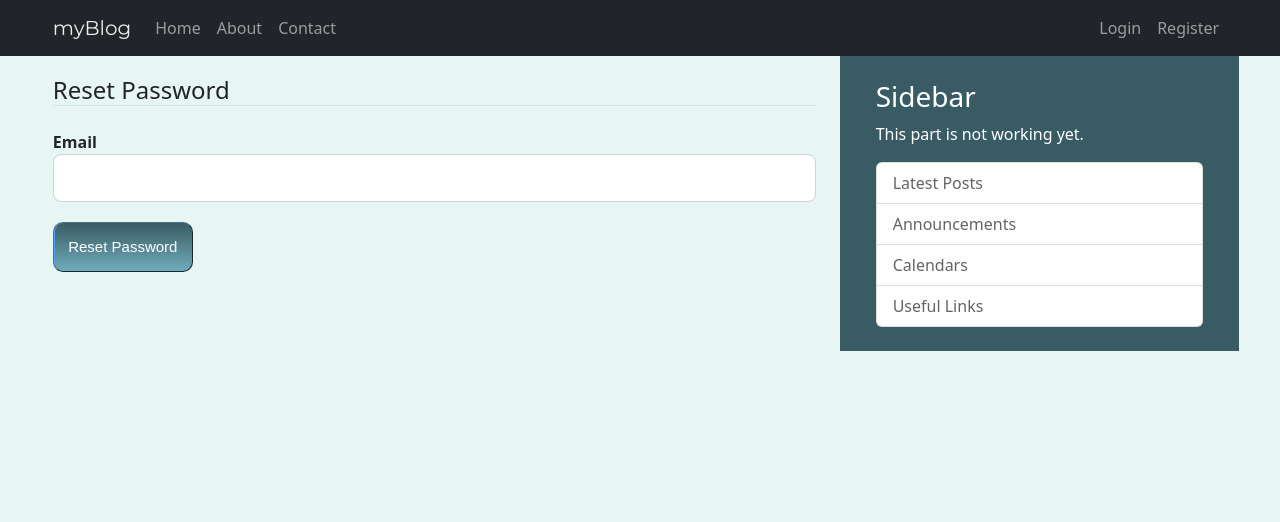
After one commit to Jacek89/myBlog, a Flask app: page /reset_password in a window 1280 px wide. The commit adds this page. Shown: the top 522 px of the page. Run offline with Flask 3, Linux system fonts and the light colour scheme; some libraries are stand-ins or nearby versions.

Commit message:
Password reset mechanism added

```diff
--- a/myblog/blueprints/auth.py
+++ b/myblog/blueprints/auth.py
@@ -1,8 +1,9 @@
 from flask import Blueprint, render_template, redirect, url_for, request, flash
 from flask_login import current_user, login_user, logout_user, login_required
 from myblog.models import User
-from myblog.forms import RegisterForm, LoginForm
+from myblog.forms import RegisterForm, LoginForm, RequestResetForm, ResetPasswordForm
 from myblog.extensions import db, bcrypt, login_manager
+from myblog.emails import send_mail
 from werkzeug.security import check_password_hash
 
 auth_bp = Blueprint("auth", __name__)
@@ -72,3 +73,40 @@
     logout_user()
     flash("Successfully logged out", "warning")
     return redirect(url_for('blog.home'))
+
+
+@auth_bp.route("/reset_password", methods=["GET", "POST"])
+def reset_request():
+    if current_user.is_authenticated:
+        return redirect(url_for('home'))
+    form = RequestResetForm()
+    if form.validate_on_submit():
+        user = User.query.filter_by(email=form.email.data).first()
+        if user:
+            send_mail(subject='myBlog - Password Reset Request',
+                      to=user.email,
+                      body=f'''To reset your password, please follow the link bellow:
+{url_for('auth.reset_token', token=user.get_reset_token(), _external=True)}
+If you did not make this request then simply ignore this email and no changes will be made.
+''')
+            flash("Check Your email for further instructions. Token expires after 10 minutes.", "warning")
+            return redirect(url_for('auth.login'))
+        else:
+            flash("No account exists at this email address", "danger")
+    return render_template('reset_request.html', form=form, title='Reset Password')
+
+@auth_bp.route("/reset_password/<token>", methods=["GET", "POST"])
+def reset_token(token):
+    if current_user.is_authenticated:
+        return redirect(url_for('home'))
+    user = User.verify_reset_token(token=token)
+    if user is None:
+        flash("This is invalid or expired token. Please try again.", 'danger')
+        return redirect(url_for('auth.reset_request'))
+    form = ResetPasswordForm()
+    if form.validate_on_submit():
+        user.password = bcrypt.generate_password_hash(form.password.data, 15).decode('utf-8')
+        db.session.commit()
+        flash("Your password has been updated! You are now able to log in", "warning")
+        return redirect(url_for('auth.login'))
+    return render_template('change_password.html', form=form, title="Reset Password")
--- a/myblog/forms.py
+++ b/myblog/forms.py
@@ -43,3 +43,21 @@
     email = StringField("Email", validators=[DataRequired(), Length(max=100), Email()])
     text = TextAreaField("Message", validators=[DataRequired(), Length(max=1000)])
     submit = SubmitField("Send")
+
+
+class RequestResetForm(FlaskForm):
+    email = StringField("Email", validators=[DataRequired(), Length(max=100), Email()])
+    submit = SubmitField("Reset Password")
+
+
+class ResetPasswordForm(FlaskForm):
+    password = PasswordField("Password", validators=[DataRequired(), Length(min=8)])
+    confirm_password = PasswordField(
+        "Confirm Password",
+        validators=[
+            DataRequired(),
+            Length(min=8, max=100),
+            EqualTo('password', message='Entered passwords do not match')
+        ]
+    )
+    submit = SubmitField("Reset Password")
--- a/myblog/templates/login.html
+++ b/myblog/templates/login.html
@@ -13,6 +13,7 @@
      </div>
      <div class="form-group">
          {{ form.submit(class="btn-custom") }}
+         <a href="{{ url_for('auth.reset_request') }}" class="ps-2"><small>Forgot Password?</small></a>
      </div>
  </form>
 {% endblock %}
--- /dev/null
+++ b/myblog/templates/reset_request.html
@@ -0,0 +1,23 @@
+{% extends "base.html" %}
+{% block content %}
+<form method="POST" action="">
+    {{ form.hidden_tag() }}
+    <h4 class="border-bottom mb-4">Reset Password</h4>
+    <div class="form-group">
+        {{ form.email.label(class="form-control-label") }}
+        {% if form.email.errors %}
+            {{ form.email(class="form-control form-control-lg is-invalid") }}
+            <div class="invalid-feedback">
+                {% for error in form.email.errors %}
+                    <span>{{ error }}</span>
+                {% endfor %}
+            </div>
+        {% else %}
+            {{ form.email(class="form-control form-control-lg") }}
+        {% endif %}
+     </div>
+     <div class="form-group">
+         {{ form.submit(class="btn-custom") }}
+     </div>
+ </form>
+{% endblock %}
--- a/requirements.txt
+++ b/requirements.txt
@@ -14,3 +14,4 @@
 Werkzeug==2.2.2
 WTForms==3.0.1
 email-validator==1.3.0
+PyJWT==2.6.0
```
Also changed, not shown: myblog/models.py (+28 -0 lines), myblog/templates/change_password.html (added, +39 -0 lines).
